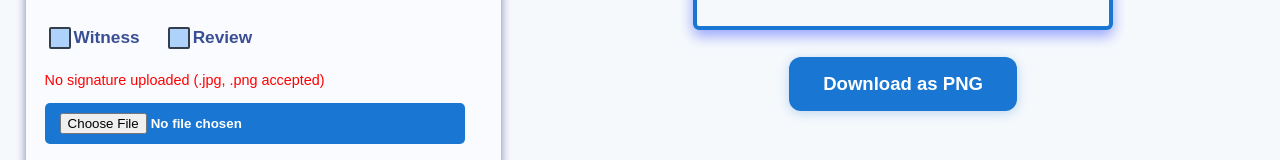
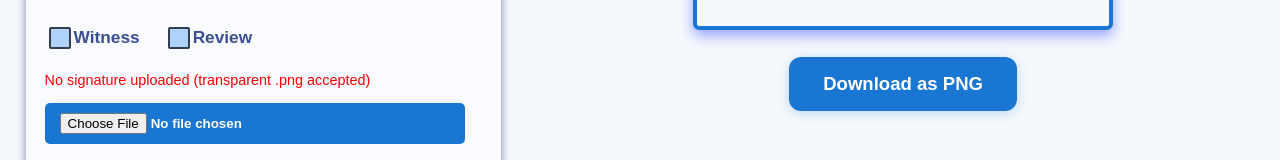
Before and after one commit to thajucp123/aes-stamping, a React (Vite) app: page / in a window 1280 px wide. Shown: the part 343-503 px from the top of the page. Built offline with nearby package versions, Linux system fonts and the light colour scheme.

Commit message:
improved logic to ensure signature is uploaded everytime

```diff
--- a/src/App.css
+++ b/src/App.css
@@ -208,7 +208,7 @@ content: "";
   white-space: nowrap;
   overflow: hidden;
   text-overflow: ellipsis;
-  max-width: 300px;
+  max-width: 350px;
 }
 
 .no-signature {
--- a/src/App.jsx
+++ b/src/App.jsx
@@ -22,6 +22,7 @@ function App() {
   const [signatureHue, setSignatureHue] = useState(0);
   const [signatureSaturation, setSignatureSaturation] = useState(10);
   const [signatureBrightness, setSignatureBrightness] = useState(1.2);
+  const [hasUploadedAfile,setHasUploadedAfile]= useState(false);
   const offscreenRef = useRef();
 
   const downloadPNG = async () => {
@@ -143,7 +144,7 @@ function App() {
         <div className="form-group">
           <div className="signature-filename">
             {signatureFileName || (
-              <span className="no-signature">No signature uploaded (.jpg, .png accepted)</span>
+              <span className="no-signature">No signature uploaded (transparent .png accepted)</span>
             )}
           </div>
 
@@ -151,11 +152,12 @@ function App() {
             id="signature-upload"
             className="signature-upload-input"
             type="file"
-            accept="image/png, image/jpeg"
+            accept="image/png"
             onChange={e => {
               const file = e.target.files[0];
               if (file) {
                 setSignatureFileName(file.name);
+                setHasUploadedAfile(true);
                 const reader = new FileReader();
                 reader.onload = ev => setOriginalSignatureUrl(ev.target.result);
                 reader.readAsDataURL(file);
@@ -235,7 +237,7 @@ function App() {
             signatureBrightness={signatureBrightness}
           />
         </div>
-        <button className="download-btn" onClick={downloadPNG}>
+        <button className="download-btn" onClick={() => hasUploadedAfile ? downloadPNG(): alert("No signature uploaded")}>
           Download as PNG
         </button>
 
```
